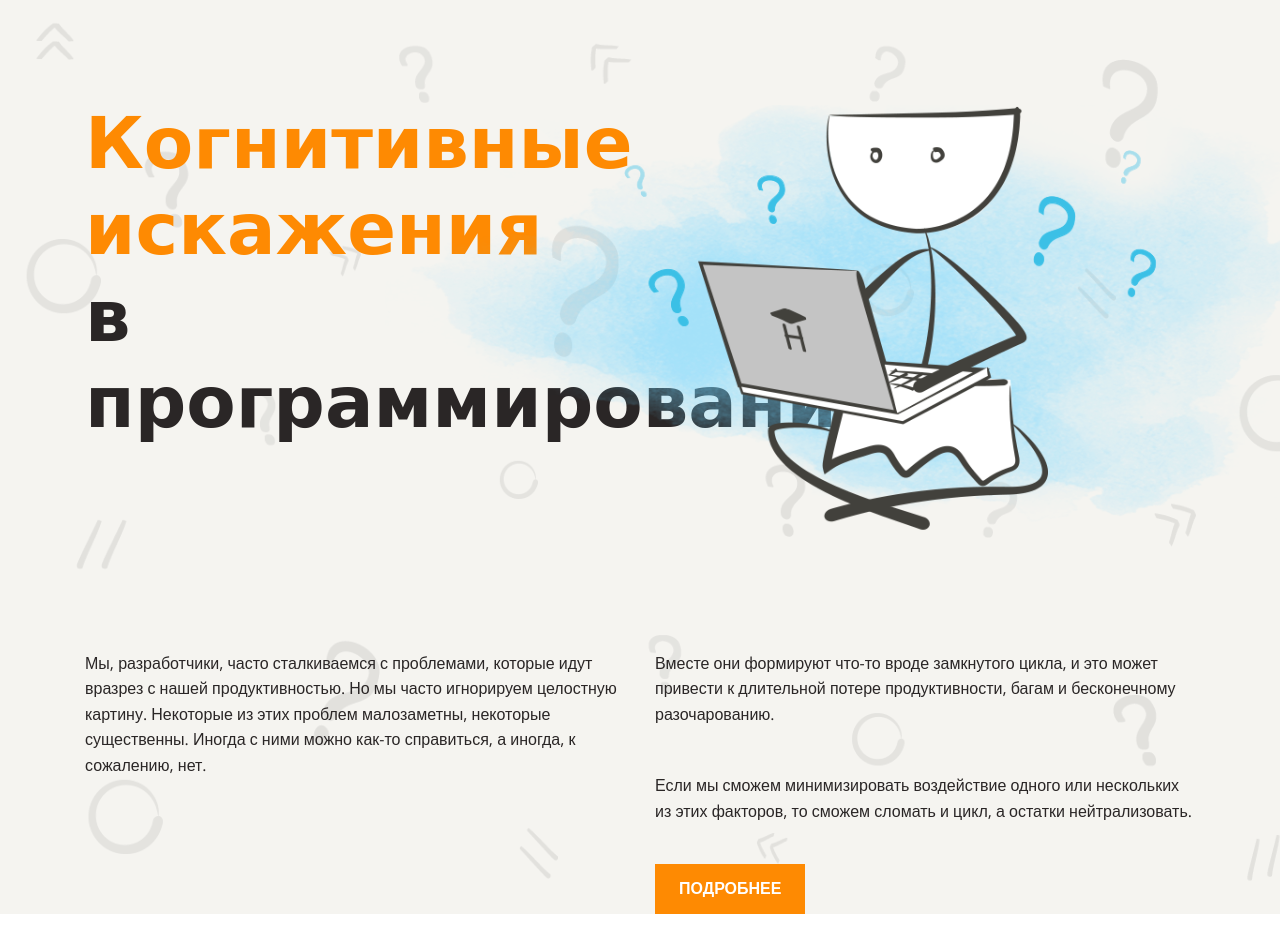
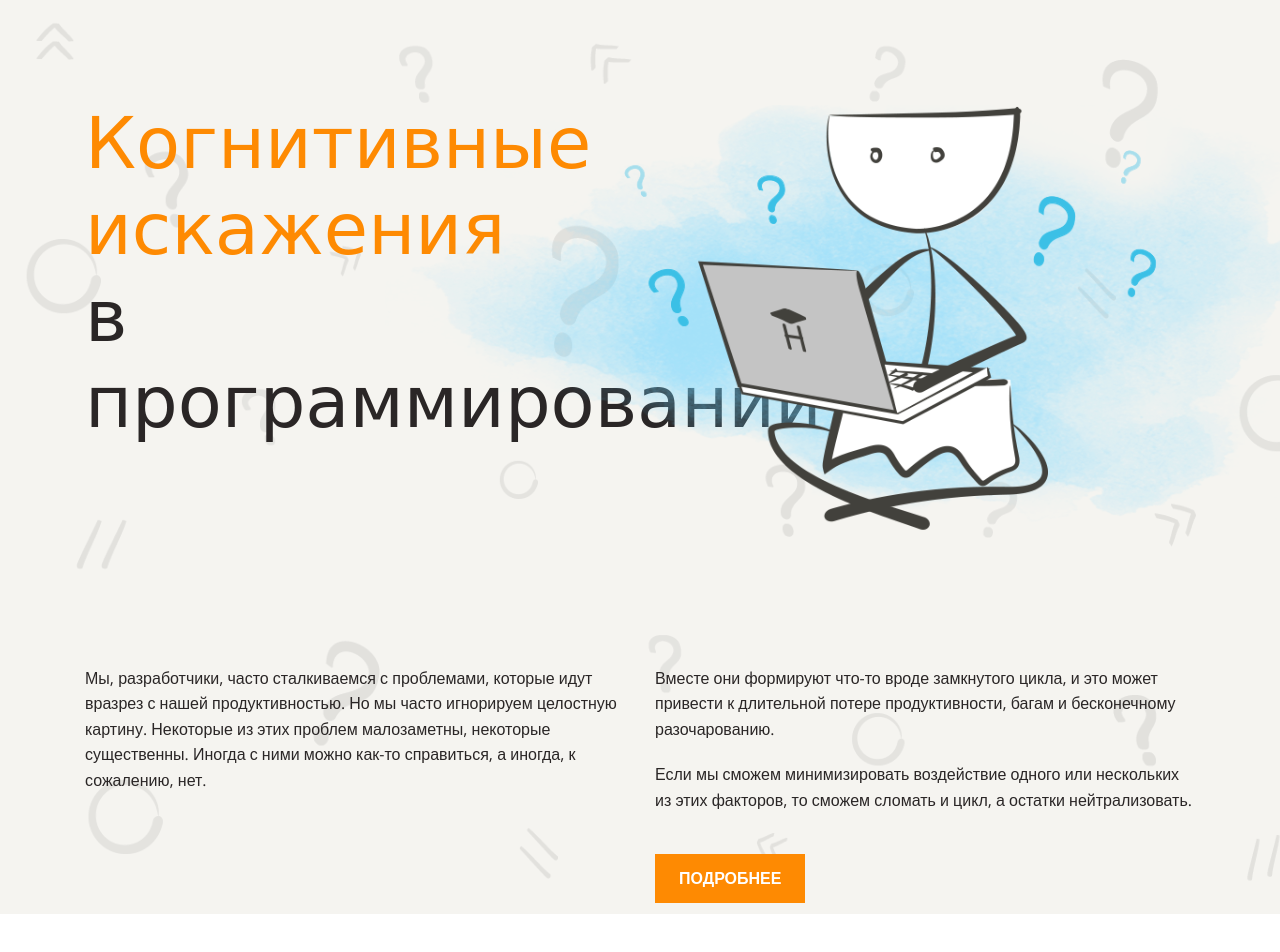
Before and after one commit to TessaVesper/layout-designer-project-58, a website: page src/index.html in a window 1280 px wide. Shown: the top 952 px of the page. Drawn offline with nearby package versions, Linux system fonts and the light colour scheme; a web font is replaced by a local one.

```diff
--- a/src/index.html
+++ b/src/index.html
@@ -22,7 +22,7 @@
                 <p class="description">Мы, разработчики, часто сталкиваемся с проблемами, которые идут вразрез с нашей продуктивностью. Но мы часто игнорируем целостную картину. Некоторые из этих проблем малозаметны, некоторые существенны. Иногда с ними можно как-то справиться, а иногда, к сожалению, нет.</p>
             </div>
             <div class="text-column">
-                <p class="description">Вместе они формируют что-то вроде замкнутого цикла, и это может привести к длительной потере продуктивности, багам и бесконечному разочарованию.</p><br>
+                <p class="description">Вместе они формируют что-то вроде замкнутого цикла, и это может привести к длительной потере продуктивности, багам и бесконечному разочарованию.<br></p>
                 <p class="description">Если мы сможем минимизировать воздействие одного или нескольких из этих факторов, то сможем сломать и цикл, а остатки нейтрализовать.</p>
                 <a href="#navigation" class="btn">Подробнее</a>
             </div>
--- a/src/styles/style.css
+++ b/src/styles/style.css
@@ -34,6 +34,7 @@
 
 h1 {
   font-size: 72px;
+  font-weight: 400;
 }
 
 h2 {
@@ -90,11 +91,7 @@
   display: grid;
   grid-template-columns: repeat(2, 1fr);
   gap: 30px;
-}
-
-.text-column {
-  flex-basis: 50%;
-  margin-top: 185px;
+  padding-top: 200px;
 }
 
 .btn:link,
@@ -150,7 +147,7 @@
 .grid {
   display: grid;
   grid-template-columns: repeat(3, 350px);
-  grid-template-rows: repeat(2, 348px);
+  grid-template-rows: 323px 348px;
   row-gap: 20px;
   column-gap: 30px;
 }
@@ -179,7 +176,7 @@
 .grid-title {
   font: 34px/41px Neucha, sans-serif;
   color: var(--main);
-  padding: 30px 0 16px;
+  padding: 30px 0 15px;
 }
 
 .grid-text {
```
